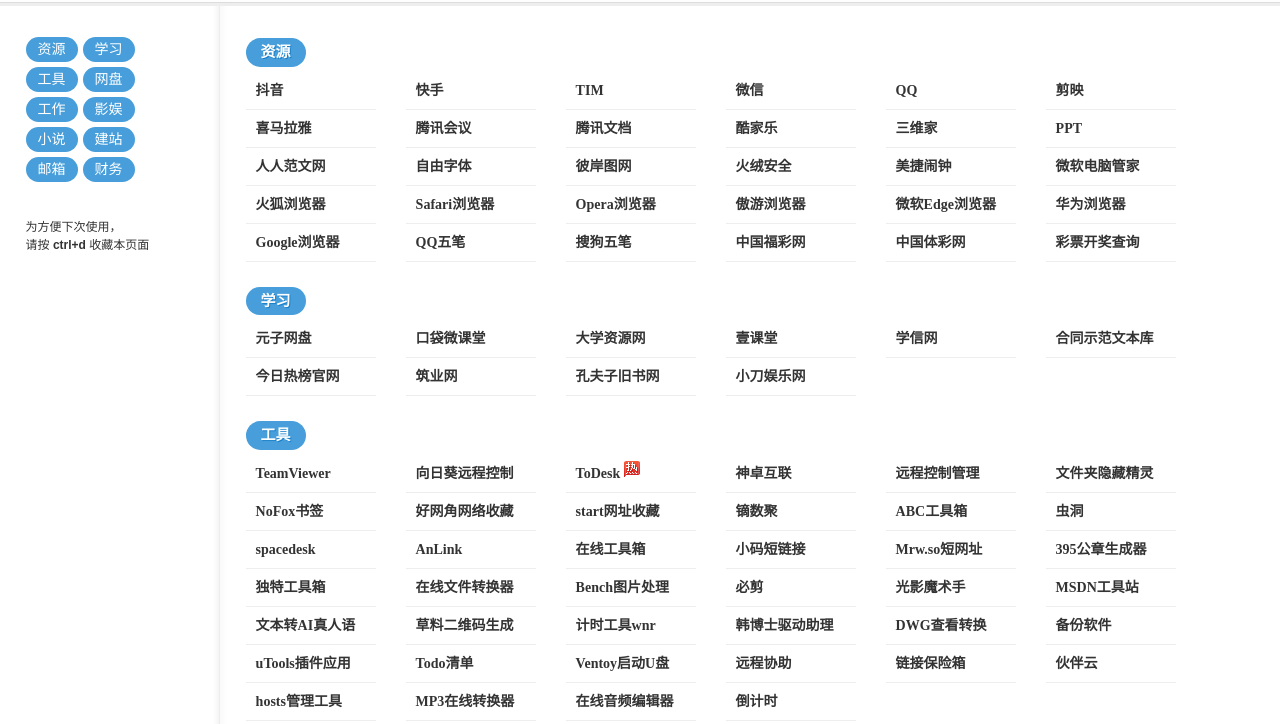
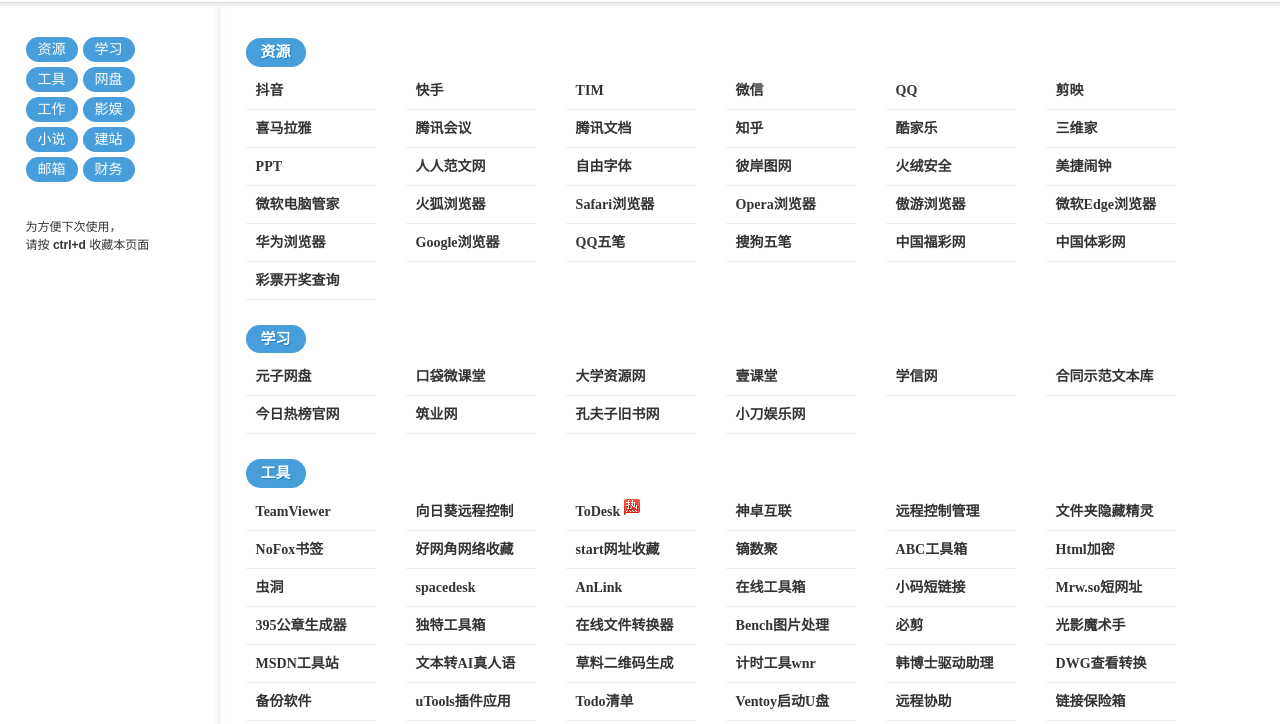
Before and after one commit to window130830/index, a plain HTML site: page daohang.html in a window 1280 px wide. Shown: the part 55-779 px from the top of the page. Drawn offline with Linux system fonts and the light colour scheme.

Commit message:
Add files via upload

```diff
--- a/daohang.html
+++ b/daohang.html
@@ -68,6 +68,7 @@
 <li><h4><a href="https://www.ximalaya.com/" target="_blank">喜马拉雅</a></h4></li>
 <li><h4><a href="https://meeting.tencent.com/" target="_blank">腾讯会议</a></h4></li>
 <li><h4><a href="https://docs.qq.com/" target="_blank">腾讯文档</a></h4></li>
+<li><h4><a href="https://www.zhihu.com/" target="_blank">知乎</a></h4></li>
 <li><h4><a href="https://www.kujiale.com/" target="_blank">酷家乐</a></h4></li>
 <li><h4><a href="https://www.3vjia.com/" target="_blank">三维家</a></h4></li>
 <li><h4><a href="http://www.1ppt.com/" target="_blank">PPT</a></h4></li>
@@ -116,6 +117,7 @@
 <li><h4><a href="https://start.me/p/jjEgnz" target="_blank">start网址收藏</a></h4></li>
 <li><h4><a href="https://www.dydata.io/" target="_blank">镝数聚</a></h4></li>
 <li><h4><a href="https://www.wodeabc.com/" target="_blank">ABC工具箱</a></h4></li>
+<li><h4><a href="https://fairysoftware.com/html_jia_mi.html" target="_blank">Html加密</a></h4></li>
 <li><h4><a href="https://www.er.run/" target="_blank">虫洞</a></h4></li>
 <li><h4><a href="https://www.spacedesk.net/" target="_blank">spacedesk</a></h4></li>
 <li><h4><a href="https://anl.ink/" target="_blank">AnLink</a></h4></li>
```
